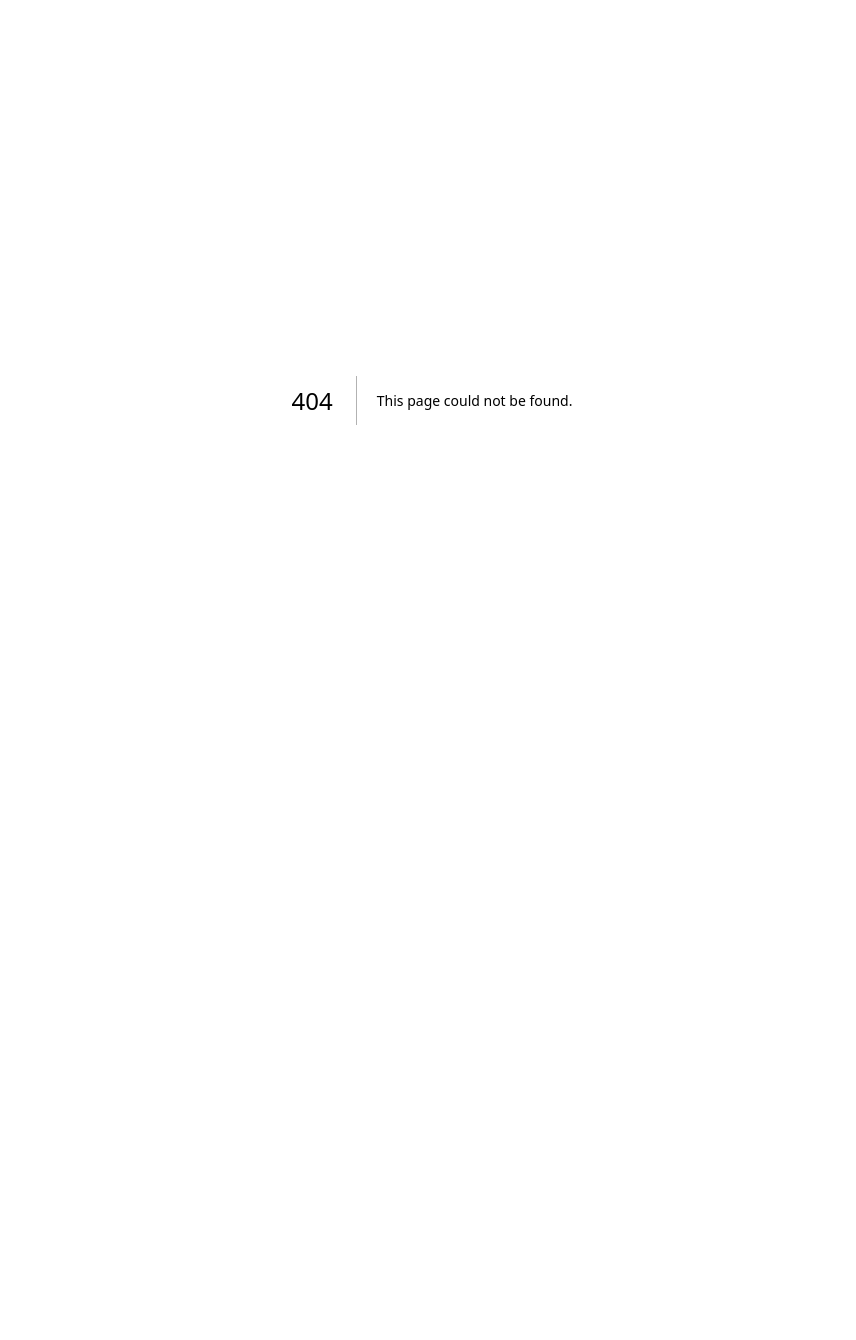
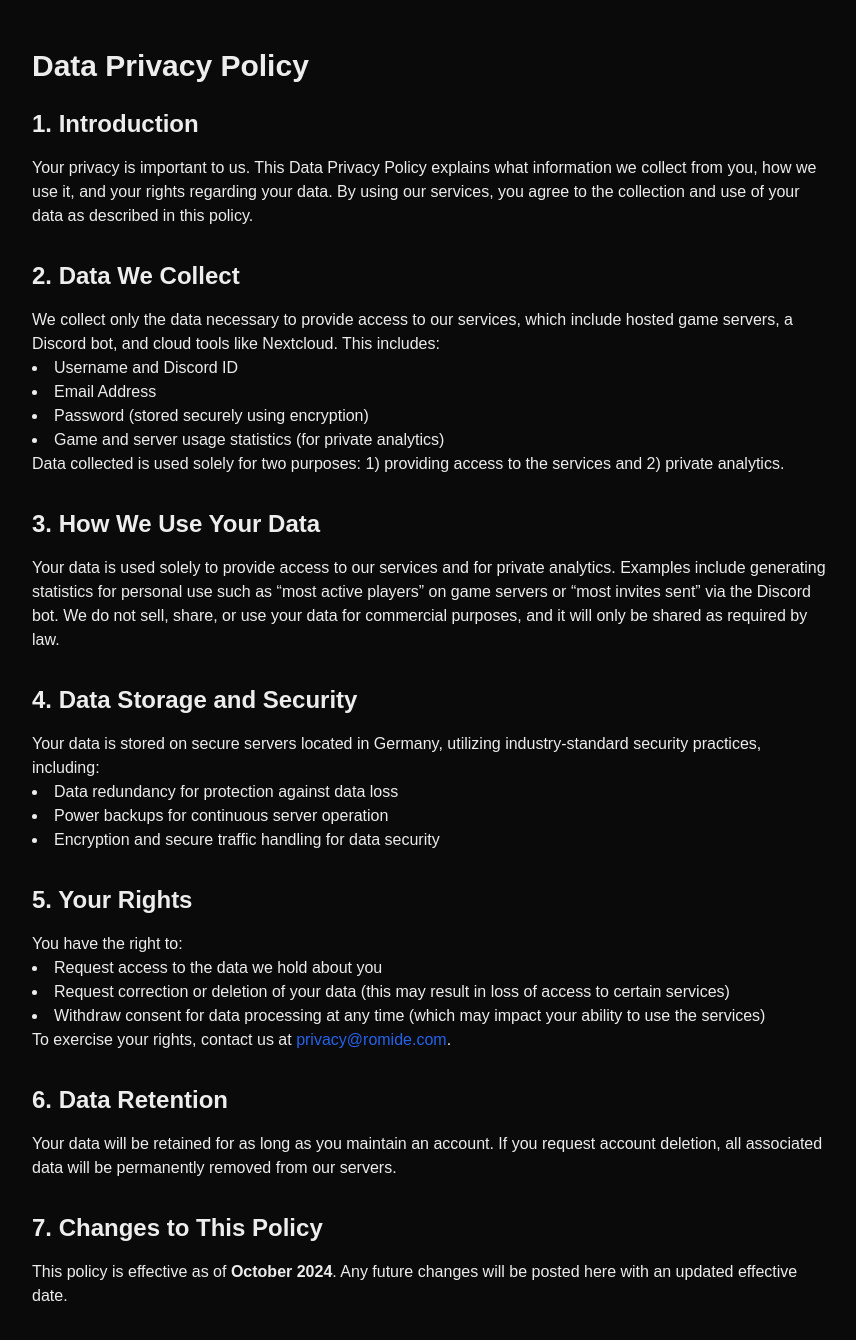
Before and after one commit to Aldoraz/romide.com, a Next.js app: page /privacy in a window 1280 px wide. Before the commit this address had no page. Shown: the top 1340 px of the page, without its empty margins (208-1064 px from the left). Before the commit the page ends 800 px from the top, so only its background shows below. Built offline with nearby package versions, Linux system fonts and the light colour scheme.

Commit message:
Added legal pages

```diff
--- /dev/null
+++ b/app/privacy/page.tsx
@@ -0,0 +1,83 @@
+export default function Privacy() {
+    return (
+        <div className="max-w-4xl mx-auto p-8 sm:p-12">
+            <h1 className="text-3xl font-bold mb-6">Data Privacy Policy</h1>
+
+            <section className="mb-8">
+                <h2 className="text-2xl font-semibold mb-4">1. Introduction</h2>
+                <p>
+                    Your privacy is important to us. This Data Privacy Policy explains
+                    what information we collect from you, how we use it, and your rights
+                    regarding your data. By using our services, you agree to the
+                    collection and use of your data as described in this policy.
+                </p>
+            </section>
+
+            <section className="mb-8">
+                <h2 className="text-2xl font-semibold mb-4">2. Data We Collect</h2>
+                <p>
+                    We collect only the data necessary to provide access to our services, which include hosted game servers, a Discord bot, and cloud tools like Nextcloud. This includes:
+                </p>
+                <ul className="list-disc list-inside">
+                    <li>Username and Discord ID</li>
+                    <li>Email Address</li>
+                    <li>Password (stored securely using encryption)</li>
+                    <li>Game and server usage statistics (for private analytics)</li>
+                </ul>
+                <p>
+                    Data collected is used solely for two purposes:
+                    1) providing access to the services and
+                    2) private analytics.
+                </p>
+            </section>
+
+            <section className="mb-8">
+                <h2 className="text-2xl font-semibold mb-4">3. How We Use Your Data</h2>
+                <p>
+                    Your data is used solely to provide access to our services and for private analytics. Examples include generating statistics for personal use such as
+                    “most active players” on game servers or “most invites sent” via the Discord bot. We do not sell, share, or use your data for commercial purposes, and it
+                    will only be shared as required by law.
+                </p>
+            </section>
+
+            <section className="mb-8">
+                <h2 className="text-2xl font-semibold mb-4">4. Data Storage and Security</h2>
+                <p>
+                    Your data is stored on secure servers located in Germany, utilizing industry-standard security practices, including:
+                </p>
+                <ul className="list-disc list-inside">
+                    <li>Data redundancy for protection against data loss</li>
+                    <li>Power backups for continuous server operation</li>
+                    <li>Encryption and secure traffic handling for data security</li>
+                </ul>
+            </section>
+
+            <section className="mb-8">
+                <h2 className="text-2xl font-semibold mb-4">5. Your Rights</h2>
+                <p>
+                    You have the right to:
+                </p>
+                <ul className="list-disc list-inside">
+                    <li>Request access to the data we hold about you</li>
+                    <li>Request correction or deletion of your data (this may result in loss of access to certain services)</li>
+                    <li>Withdraw consent for data processing at any time (which may impact your ability to use the services)</li>
+                </ul>
+                <p>To exercise your rights, contact us at <a href="mailto:privacy@romide.com" className="text-blue-600 hover:underline">privacy@romide.com</a>.</p>
+            </section>
+
+            <section className="mb-8">
+                <h2 className="text-2xl font-semibold mb-4">6. Data Retention</h2>
+                <p>
+                    Your data will be retained for as long as you maintain an account. If you request account deletion, all associated data will be permanently removed from our servers.
+                </p>
+            </section>
+
+            <section className="mb-8">
+                <h2 className="text-2xl font-semibold mb-4">7. Changes to This Policy</h2>
+                <p>
+                    This policy is effective as of <strong>October 2024</strong>. Any future changes will be posted here with an updated effective date.
+                </p>
+            </section>
+        </div>
+    );
+}
--- /dev/null
+++ b/app/tos/page.tsx
@@ -0,0 +1,46 @@
+export default function Impressum() {
+    return (
+      <div className="min-h-screen max-w-4xl mx-auto p-8 sm:p-12">
+        <h1 className="text-3xl font-bold mb-6">Impressum / Terms of Service</h1>
+
+        <section className="mb-8">
+          <h2 className="text-2xl font-semibold mb-4">1. Responsible for the Content</h2>
+          <p>
+            This website and associated services are operated as a personal project for non-commercial purposes.
+            The content, services, and tools provided here are intended solely for personal use by individuals who have received explicit permission from the owner.
+          </p>
+        </section>
+
+        <section className="mb-8">
+          <h2 className="text-2xl font-semibold mb-4">2. Contact Information</h2>
+          <p>
+            For any questions or concerns regarding this website, services, or content, please contact:
+          </p>
+          <p>
+            <strong>Pseudonym:</strong> Aldoraz <br />
+            <strong>Email:</strong> <a href="mailto:support@romide.com" className="text-blue-600 hover:underline">support@romide.com</a>
+          </p>
+        </section>
+
+        <section className="mb-8">
+          <h2 className="text-2xl font-semibold mb-4">3. Non-Commercial Project with Private Analytics</h2>
+          <p>
+            This website and the associated services, including hosted game servers and a Discord bot, are non-commercial in nature. Data collected is used solely for private analytics
+             and is not shared or sold. By using these services, you agree to have your data stored and used for these analytics purposes.
+          </p>
+          <p>
+            These services are provided on a discretionary basis, and access may be revoked at any time without prior notice. The operator reserves the right to discontinue any service
+            at any time for any reason, without liability for any resulting damages or losses.
+          </p>
+        </section>
+
+        <section className="mb-8">
+          <h2 className="text-2xl font-semibold mb-4">4. Disclaimer of Liability</h2>
+          <p>
+            By using these services, you acknowledge that the operator holds no liability for any damages, data loss, or other issues arising from the use of or inability to use these services.
+            Users are responsible for ensuring their own compliance with any applicable terms or conditions.
+          </p>
+        </section>
+      </div>
+    );
+  }
```
